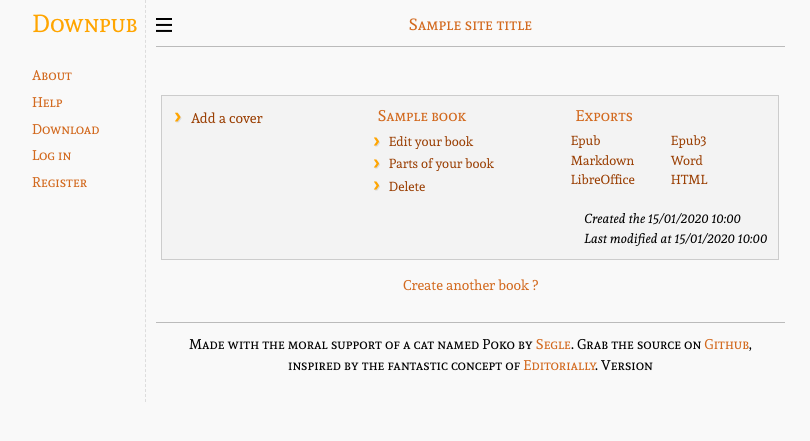
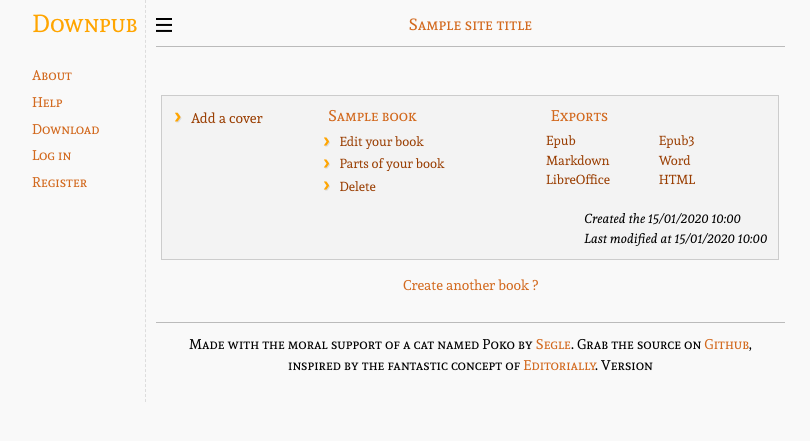
Before and after one commit to brunobord/downpub, a Flask app: template downpub/downpub/templates/books/list.html in a window 1280 px wide. Shown: the top 441 px of the page, without its empty margins (230-1040 px from the left). Run offline with Flask 2, Linux system fonts and the light colour scheme; the template is opened without the code that fills it: most values are stand-ins (such as "Sample title", 1, 10 or a date in 2020); parts of the project's set-up code (start-up, migrations or seed data) failed here and were passed over.

Commit message:
Dumb mistake take two fixed and cover display size fixed

```diff
--- a/downpub/downpub/templates/books/list.html
+++ b/downpub/downpub/templates/books/list.html
@@ -4,7 +4,7 @@
     {% for book in books %}
     <div class="line bookelement">
         <div class="line">
-            <div class="col w30">
+            <div class="col w20">
                 {% if book.cover %}
                     <img class="row pas cover" src="{{ url_for('books.cover_get', book_id=book.id) }}" alt="{{ book.title }}" />
                     <a class="row txtleft icon icon-bracket2" href="{{ url_for('books.cover_delete', book_id=book.id) }}">
```
